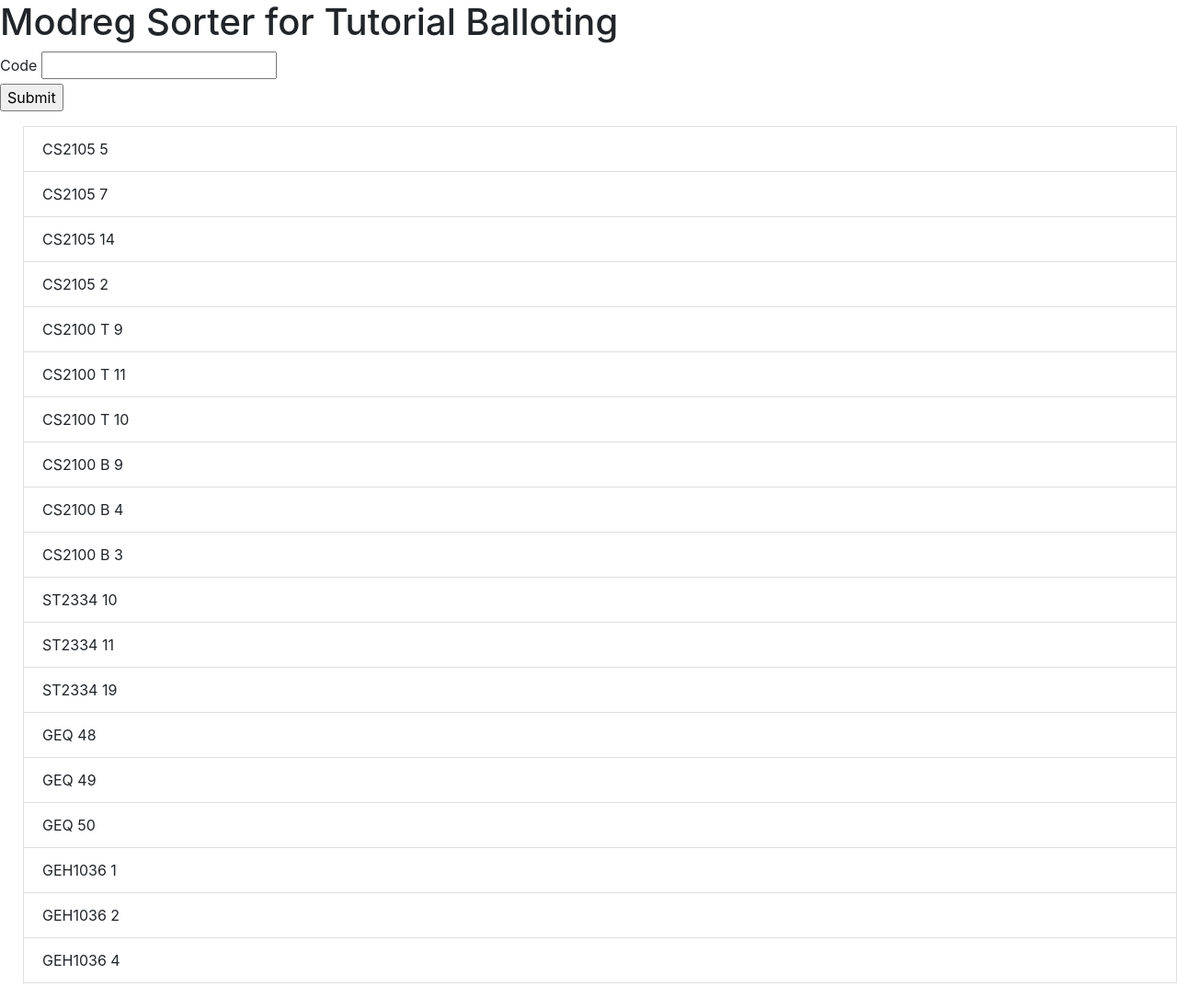
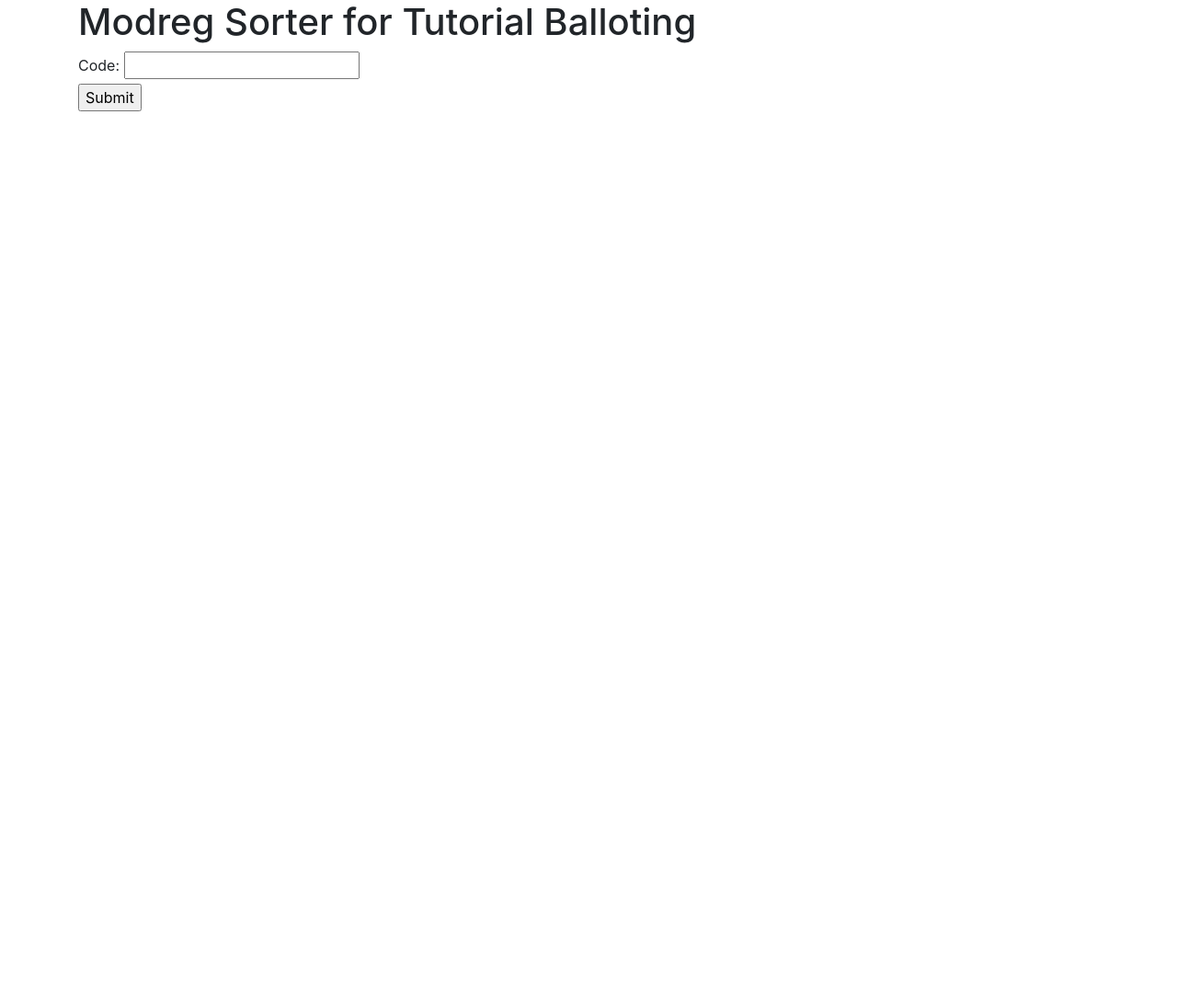
Before and after one commit to dhafinrazaq/modreg-sorter, a plain HTML site: page index.html in a window 1280 px wide. Shown: the whole page at 92% size. After the commit the page ends 800 px from the top, so only its background shows below. Drawn offline with nearby package versions, Linux system fonts and the light colour scheme.

Commit message:
able to input new module and tutorial slot code

```diff
--- a/index.html
+++ b/index.html
@@ -21,35 +21,17 @@
     <link rel="stylesheet" href="./index.css" />
   </head>
   <body>
-    <h1>Modreg Sorter for Tutorial Balloting</h1>
-    <form>
-      <label for="code">Code</label>
-      <input type="text" id="code" name="code" /><br />
-      <input type="submit" value="Submit" />
-    </form>
-    <div class="row">
-      <div class="list-group col">
-        <ul id="items">
-          <li class="list-group-item">CS2105 5</li>
-          <li class="list-group-item">CS2105 7</li>
-          <li class="list-group-item">CS2105 14</li>
-          <li class="list-group-item">CS2105 2</li>
-          <li class="list-group-item">CS2100 T 9</li>
-          <li class="list-group-item">CS2100 T 11</li>
-          <li class="list-group-item">CS2100 T 10</li>
-          <li class="list-group-item">CS2100 B 9</li>
-          <li class="list-group-item">CS2100 B 4</li>
-          <li class="list-group-item">CS2100 B 3</li>
-          <li class="list-group-item">ST2334 10</li>
-          <li class="list-group-item">ST2334 11</li>
-          <li class="list-group-item">ST2334 19</li>
-          <li class="list-group-item">GEQ 48</li>
-          <li class="list-group-item">GEQ 49</li>
-          <li class="list-group-item">GEQ 50</li>
-          <li class="list-group-item">GEH1036 1</li>
-          <li class="list-group-item">GEH1036 2</li>
-          <li class="list-group-item">GEH1036 4</li>
-        </ul>
+    <div class="container">
+      <h1>Modreg Sorter for Tutorial Balloting</h1>
+      <form class="newCodeForm">
+        <label for="title">Code:</label>
+        <input type="text" id="title" name="title" /><br />
+        <input type="submit" value="Submit" />
+      </form>
+      <div class="row">
+        <div class="list-group col">
+          <ul id="items"></ul>
+        </div>
       </div>
     </div>
 
```
Also changed, not shown: main.js.
